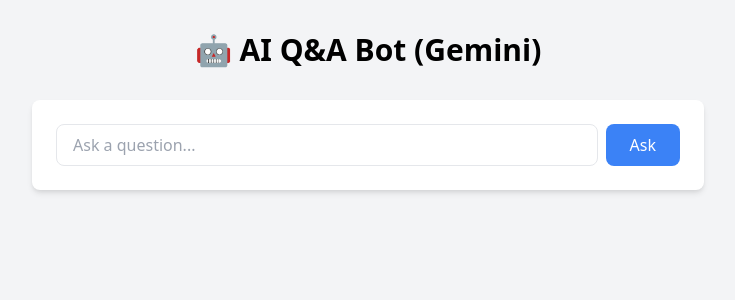
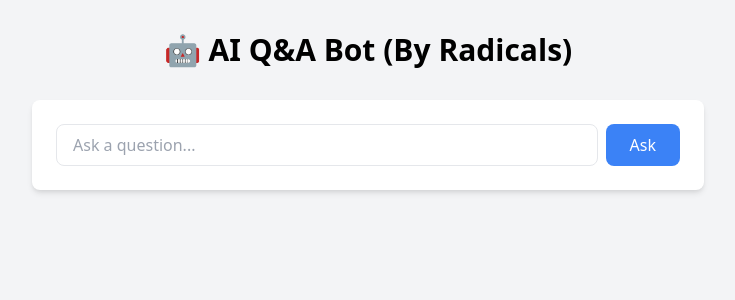
Before and after one commit to br04aman/AI_Agent, a Flask app: page / in a window 1280 px wide. Shown: the top 300 px of the page, without its empty margins (272-1007 px from the left). Run offline with Flask 2, Linux system fonts and the light colour scheme.

Commit message:
Update index.html

```diff
--- a/templates/index.html
+++ b/templates/index.html
@@ -8,7 +8,7 @@
 </head>
 <body class="bg-gray-100 min-h-screen">
     <div class="container mx-auto px-4 py-8">
-        <h1 class="text-3xl font-bold text-center mb-8">🤖 AI Q&A Bot (Gemini)</h1>
+        <h1 class="text-3xl font-bold text-center mb-8">🤖 AI Q&A Bot (By Radicals)</h1>
 
         <div class="max-w-2xl mx-auto">
             <div class="bg-white rounded-lg shadow-md p-6 mb-6">
```
